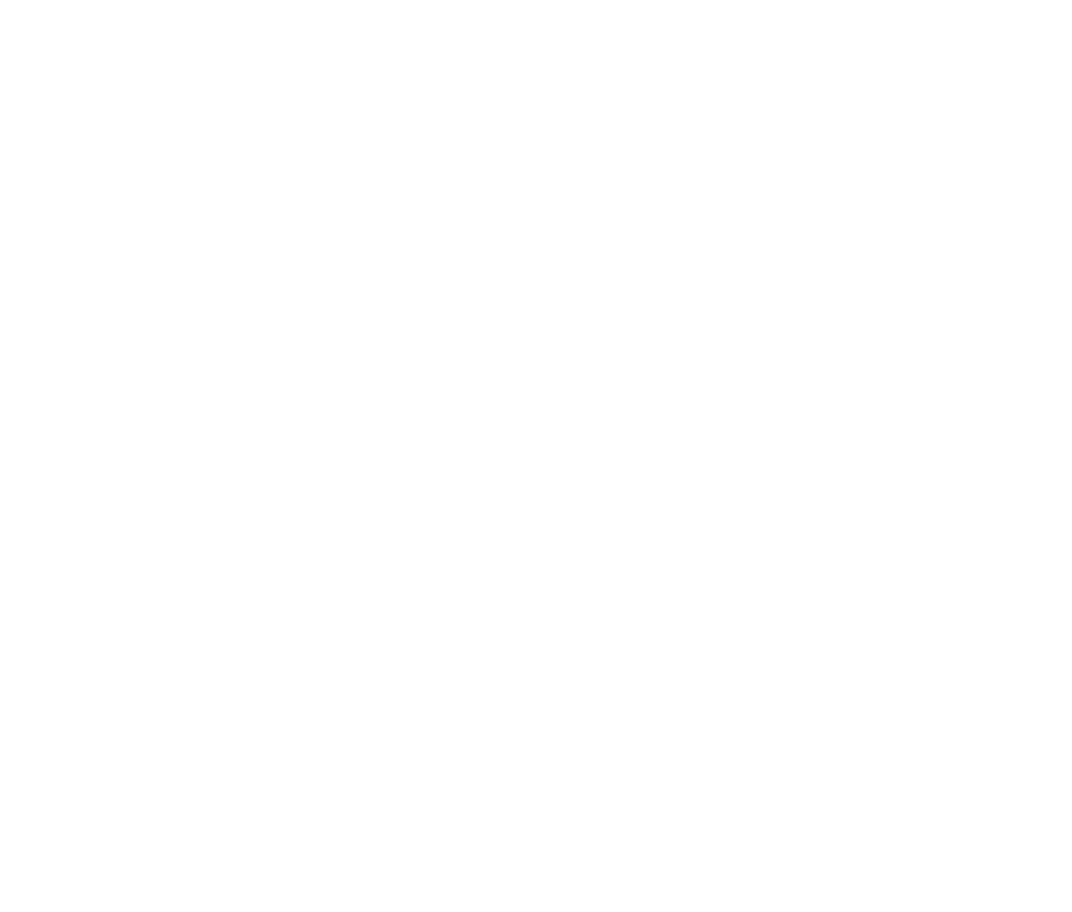
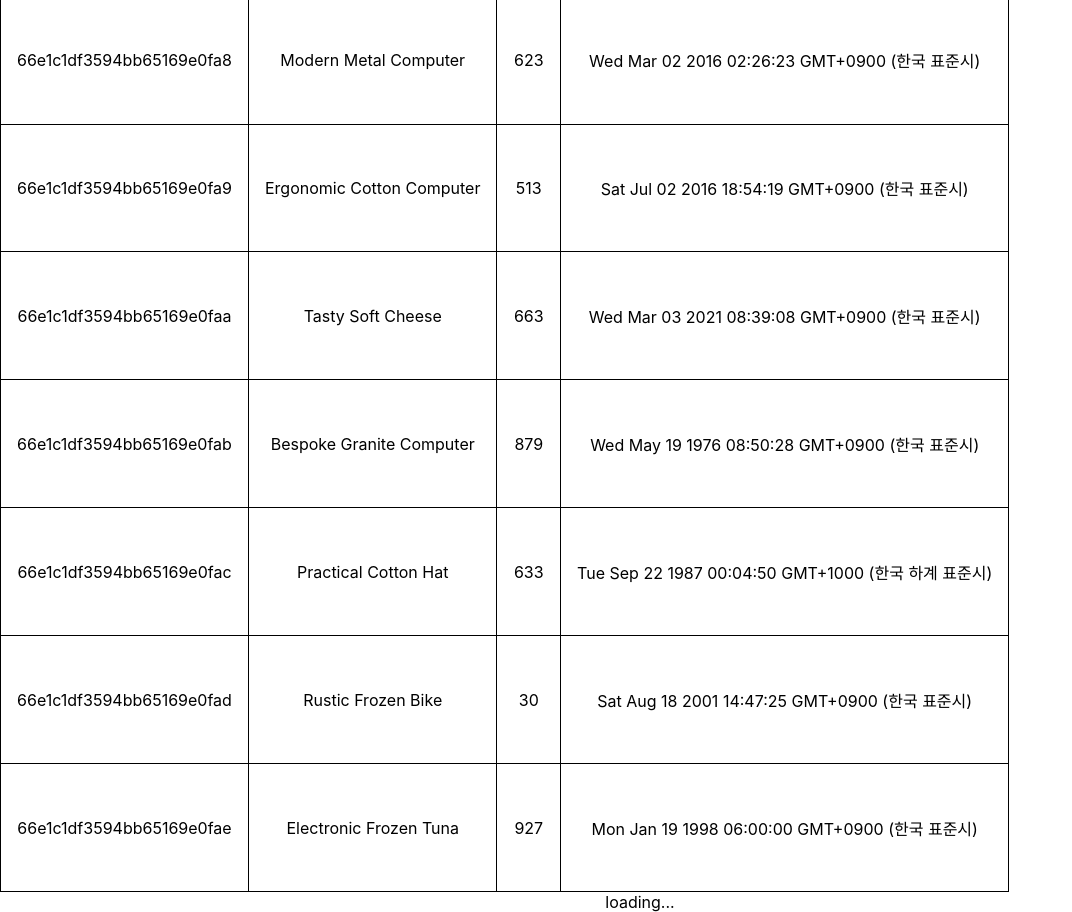
Before and after one commit to yangheat/wanted-pre-onboarding-fe-26, a React (Create React App) app: page / in a window 1280 px wide. Shown: the part 440-1352 px from the top of the page, without its empty margins (0-1072 px from the left). Before the commit the page ends 800 px from the top, so only its background shows below. Built offline with nearby package versions, Linux system fonts and the light colour scheme.

Commit message:
갱신 기능 추가 - 로딩 부분 수정 필요

```diff
--- a/src/App.css
+++ b/src/App.css
@@ -1,4 +1,21 @@
-table, tr, th, td {
+table,
+tr,
+th,
+td {
   border: 1px solid;
   border-collapse: collapse;
+  padding: 1rem;
 }
+
+#root {
+  display: flex;
+  flex-direction: column;
+  text-align: center;
+}
+
+table {
+  height: 100vw;
+}
+header {
+  position: sticky;
+}
--- a/src/App.tsx
+++ b/src/App.tsx
@@ -1,50 +1,93 @@
-import { useEffect, useState } from 'react'
+import React, { Fragment, useEffect, useRef, useState } from 'react'
 import { getMockData } from './api/products'
 import './App.css'
 import { MockData } from './types/mock'
 
-function TotalPrice({ totalPrice }: { totalPrice: number}) {
-  return <p>TotalPrice: { totalPrice }</p>
+function TotalPrice({ totalPrice }: { totalPrice: number }) {
+  return <p>TotalPrice: {totalPrice}</p>
 }
 
-function ProductList({ products }: { products: MockData[]}) {
+function ProductList({
+  products,
+  setPageNum,
+  isEnd
+}: {
+  products: MockData[]
+  setPageNum: React.Dispatch<React.SetStateAction<number>>
+  isEnd: boolean
+}) {
+  const [load, setLoad] = useState(false)
+  const ref = useRef(null)
+
+  useEffect(() => {
+    const observer = new IntersectionObserver(
+      (entries) => {
+        if (entries[0].isIntersecting && isEnd === false) {
+          setLoad(true)
+          setPageNum((curr) => curr + 1)
+        }
+      },
+      { threshold: 0.9 }
+    )
+
+    if (ref.current) {
+      observer.observe(ref.current)
+    }
+
+    return () => {
+      if (ref.current) {
+        observer.unobserve(ref.current)
+      }
+    }
+  }, [])
   return (
-    <>
+    <section className="product-list-container">
       <table>
         <tbody>
           {products.map((product, index) => (
             <tr key={index}>
               {Object.entries(product).map(([key, value]) => (
-                  <td key={index + key + value}>{key}: {value}</td>
+                <td key={index + key + value}>{value}</td>
               ))}
             </tr>
           ))}
         </tbody>
       </table>
-
-    </>
+      <div ref={ref}>{load ? 'loading...' : ''}</div>
+    </section>
   )
 }
 
 function App() {
   const [products, setProducts] = useState<MockData[]>([])
+  const [isEnd, setIsEnd] = useState(false)
   const [totalPrice, setTotalPrice] = useState(0)
-  const [pageNum, setpageNum] = useState(0)
+  const [pageNum, setPageNum] = useState(0)
+
+  let temp: MockData[] = []
 
   useEffect(() => {
     getMockData(pageNum).then((response) => {
+      temp = response.datas
+      setProducts([...products, ...response.datas])
+
       let price = 0
-      response.datas.forEach((data) => {
+      response.datas.forEach((data, index) => {
         price += data.price
       })
-      setTotalPrice(price)
-      setProducts(response.datas)
+      setTotalPrice((curr) => curr + price)
+
+      setIsEnd(response.isEnd)
     })
-  }, [])
+  }, [pageNum])
+
   return (
     <>
-      <TotalPrice totalPrice={totalPrice}/>
-      <ProductList products={products}/>
+      <header>
+        <TotalPrice totalPrice={totalPrice} />
+      </header>
+
+      <ProductList products={products} setPageNum={setPageNum} isEnd={isEnd} />
     </>
   )
 }
```
Lines whose indentation alone changed are shown as unchanged.
